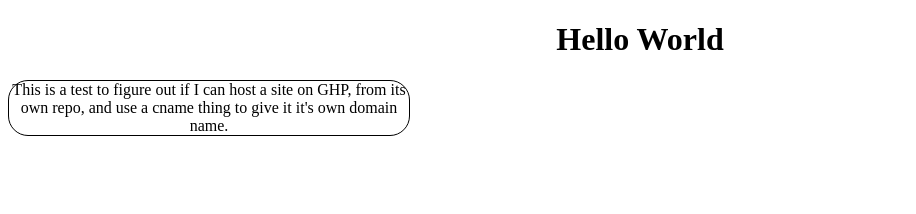
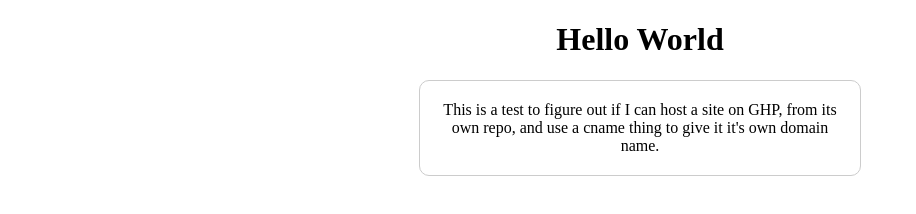
Before and after one commit to gtumbaga/helloworld, a plain HTML site: page index.html in a window 1280 px wide. Shown: the whole page, without its empty margins (0-916 px from the left). Drawn offline with Linux system fonts and the light colour scheme.

Commit message:
centered div

```diff
--- a/style.css
+++ b/style.css
@@ -3,7 +3,8 @@ body {
 }
 div {
   max-width: 400px;
-  border: solid 1px #000;
-  border-radius: 20px;
-
+  border: solid 1px #ccc;
+  border-radius: 10px;
+  margin: 0 auto;
+  padding: 20px;
 }
```
